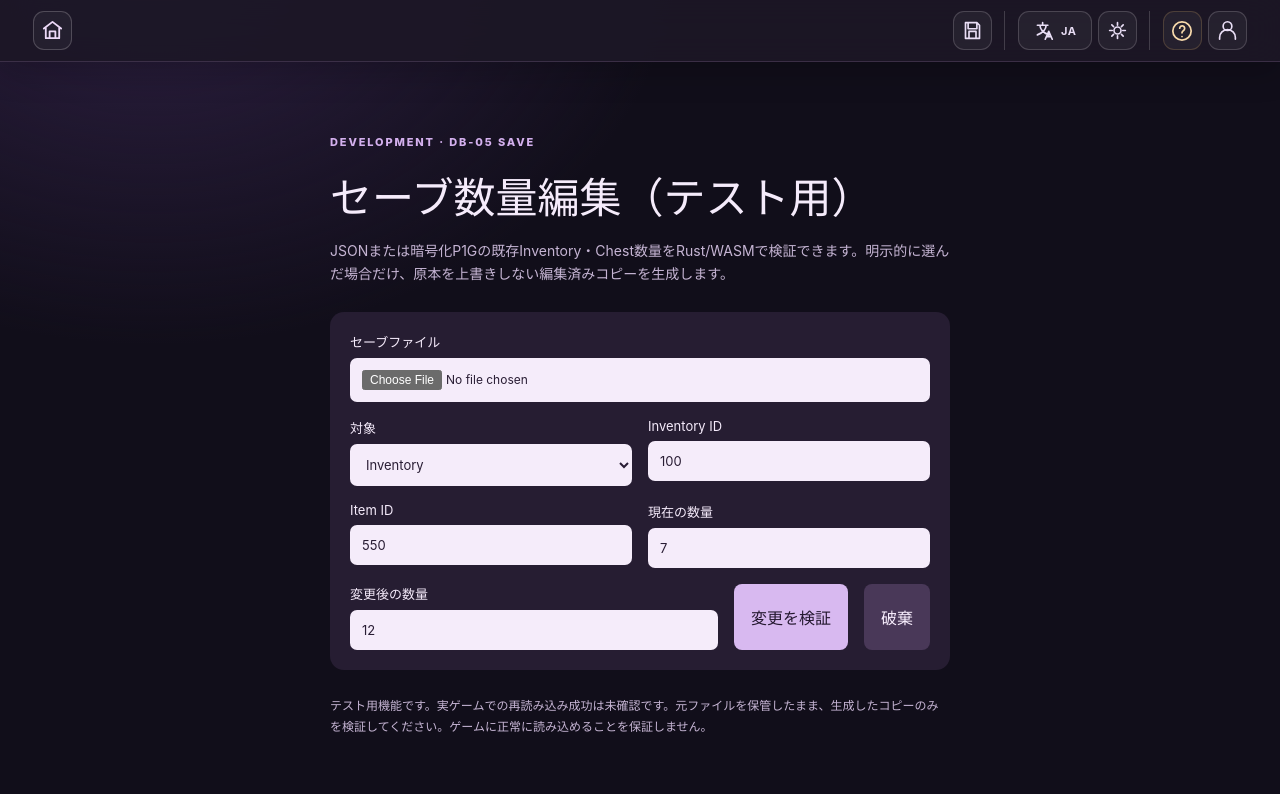
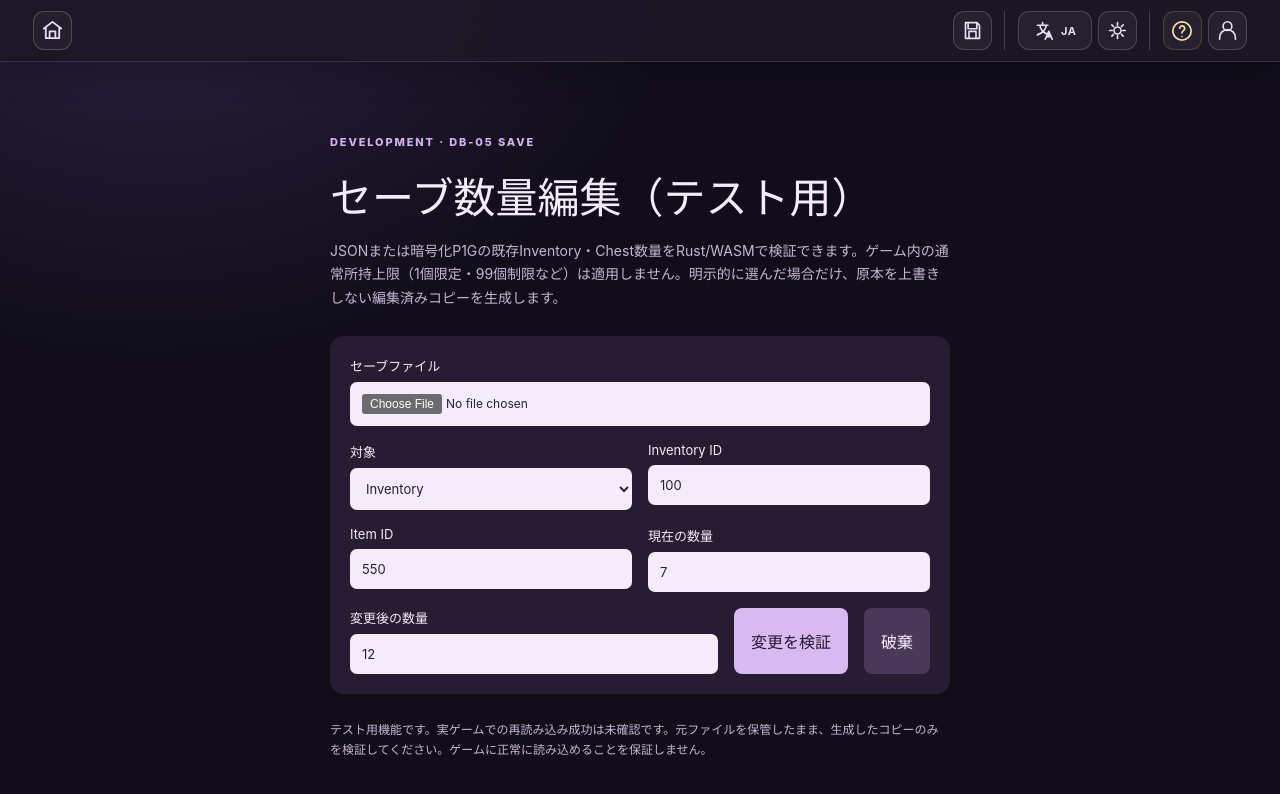
Before and after one commit to DreamwishWand/Wand, a SvelteKit app: page /save/preview in a window 1280 px wide. Shown: the top 794 px of the page. Built offline with nearby package versions, Linux system fonts and the light colour scheme.

Commit message:
DB-05 preview: clarify intentional override of one-owned and normal stack limits

```diff
--- a/src/routes/save/preview/+page.svelte
+++ b/src/routes/save/preview/+page.svelte
@@ -242,7 +242,7 @@
 <main class="dev-preview">
   <p class="eyebrow">DEVELOPMENT · DB-05 SAVE</p>
   <h1>セーブ数量編集（テスト用）</h1>
-  <p>JSONまたは暗号化P1Gの既存Inventory・Chest数量をRust/WASMで検証できます。明示的に選んだ場合だけ、原本を上書きしない編集済みコピーを生成します。</p>
+  <p>JSONまたは暗号化P1Gの既存Inventory・Chest数量をRust/WASMで検証できます。ゲーム内の通常所持上限（1個限定・99個制限など）は適用しません。明示的に選んだ場合だけ、原本を上書きしない編集済みコピーを生成します。</p>
   <section aria-label="数量変更の検証">
     <label>セーブファイル
       <input bind:this={fileInput} type="file" accept=".profile,.dat,.bin,.json"
```
